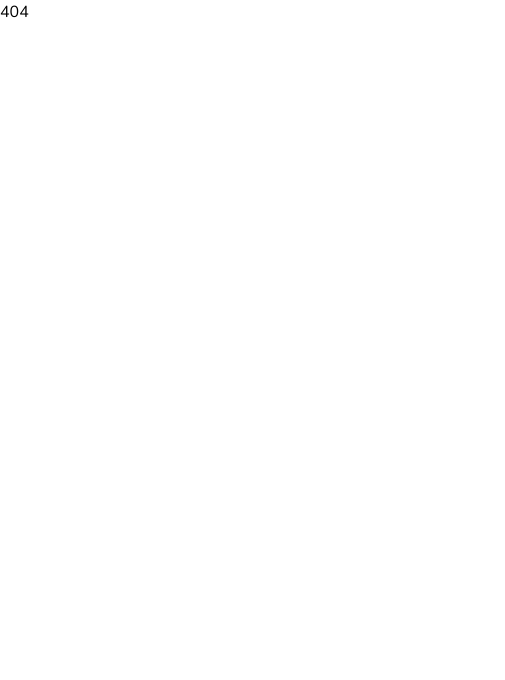
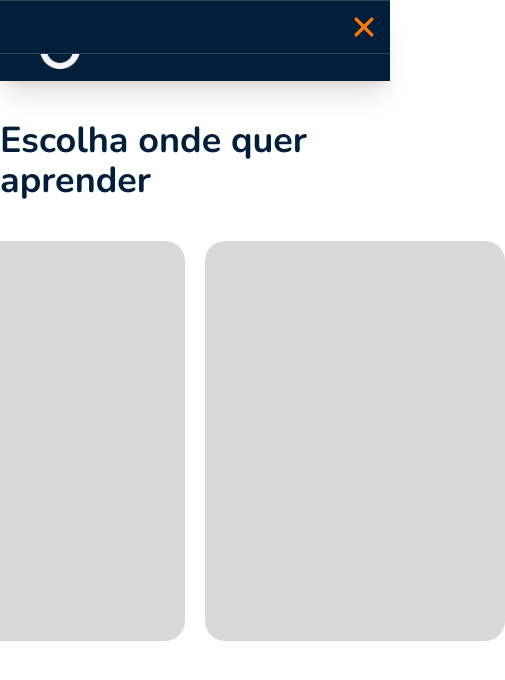
Before and after one commit to GuilhermePain/spark.ia-web, a React (Vite) app in the folder client/: page /home in a window 390 px wide. Shown: the top 680 px of the page, 505 px wide, since content can reach past the window. Built offline with nearby package versions, Linux system fonts and the light colour scheme.

Commit message:
update home

```diff
--- a/client/src/main.jsx
+++ b/client/src/main.jsx
@@ -8,7 +8,7 @@ import Login from "./pages/Login.jsx";
 import Cadastro from "./pages/Cadastro.jsx";
 import { createBrowserRouter, RouterProvider } from "react-router-dom";
 import "./input.css";
-import Choice from "./pages/Choice.jsx";
+import Home from "./pages/Home.jsx";
 
 const router = createBrowserRouter([
   {
@@ -32,8 +32,8 @@ const router = createBrowserRouter([
     errorElement: <Erro />,
   },
   {
-    path: "/choice",
-    element: <Choice />,
+    path: "/home",
+    element: <Home />,
     errorElement: <Erro />,
   },
   {
--- a/client/src/pages/Choice.jsx
+++ /dev/null
@@ -1,37 +0,0 @@
-import React from 'react'
-import { IoClose,IoPersonSharp  } from "react-icons/io5";
-
-import LogoClaraSpark from '../../public/logo-branca.png'
-
-export default function Choice() {
-    return (
-        <header className={`w-full py-3 px-10 fixed top-0 z-50 shadow-xl bg-[#011F3B]`}>
-        <nav className='flex justify-between items-center'>
-          <div className='flex items-center gap-3'>
-            <img src={LogoClaraSpark} alt="logo spark.ia" className='w-10'/>
-            <h1 className={`text-2xl`}>Spark.ia</h1>
-          </div>
-          <div className='md:hidden'>
-            <button className={`text-4xl hover:text-[#fa7807] active:text-[#FDAD0B]`}>
-            </button>
-          </div>
-          <ul className={`fixed top-0 left-0 right-0 bg-[#011F3B] text-white transition-transform duration-300 ease-in-out transform md:static md:flex md:items-center md:gap-6 md:translate-y-0 md:bg-transparent`}>
-            <li className='md:hidden flex justify-end border-y-[1px] border-slate-700 p-2 w-full md:border-none md:w-auto hover:text-[#fa7807] active:text-[#FDAD0B]'>
-              <button className='text-4xl'>
-                <IoClose />
-              </button>
-            </li>
-
-          </ul>
-          <div className='hidden gap-2 md:flex'>
-            <a href='/cadastro'>
-              <button className='bg-[#FA7807] text-white rounded-[10px] px-4 py-2 hover:bg-[#FDAD0B] flex justify-center items-center'>
-              <IoPersonSharp className='w-´80px] h-[20px]'/>
-                Guilherme
-              </button>
-            </a>
-          </div>
-        </nav>
-      </header>
-    )
-}
--- /dev/null
+++ b/client/src/pages/Home.jsx
@@ -0,0 +1,56 @@
+import React from "react";
+import { IoClose, IoPersonSharp } from "react-icons/io5";
+
+import LogoClaraSpark from "../../public/logo-branca.png";
+
+export default function Home() {
+  return (
+    <div>
+      <header
+        className={`w-full py-3 px-10 z-50 shadow-xl bg-[#011F3B]`}
+      >
+        <nav className="flex justify-between items-center">
+          <div className="flex items-center gap-3">
+            <img src={LogoClaraSpark} alt="logo spark.ia" className="w-10" />
+            <h1 className={`text-2xl`}>Spark.ia</h1>
+          </div>
+          <div className="md:hidden">
+            <button
+              className={`text-4xl hover:text-[#fa7807] active:text-[#FDAD0B]`}
+            ></button>
+          </div>
+          <ul
+            className={`fixed top-0 left-0 right-0 bg-[#011F3B] text-white transition-transform duration-300 ease-in-out transform md:static md:flex md:items-center md:gap-6 md:translate-y-0 md:bg-transparent`}
+          >
+            <li className="md:hidden flex justify-end border-y-[1px] border-slate-700 p-2 w-full md:border-none md:w-auto hover:text-[#fa7807] active:text-[#FDAD0B]">
+              <button className="text-4xl">
+                <IoClose />
+              </button>
+            </li>
+          </ul>
+          <div className="hidden gap-2 md:flex">
+            <a href="/cadastro">
+              <button className="bg-[#FA7807] text-white rounded-[10px] px-4 py-2 hover:bg-[#FDAD0B] flex justify-center items-center">
+                <IoPersonSharp className="w-´80px] h-[20px]" />
+                Guilherme
+              </button>
+            </a>
+          </div>
+        </nav>
+      </header>
+
+      <section className="w-full flex flex-col justify-center items-center">
+        <h1 className="text-[#011F3B] mt-10 text-4xl font-bold">Escolha onde quer aprender</h1>
+        <div className="flex gap-5 mt-10">
+          <div className="w-[300px] h-[400px] bg-[#D9D9D9] rounded-[20px]">
+
+          </div>
+
+          <div className="w-[300px] h-[400px] bg-[#D9D9D9] rounded-[20px]">
+
+          </div>
+        </div>
+      </section>
+    </div>
+  );
+}
```
